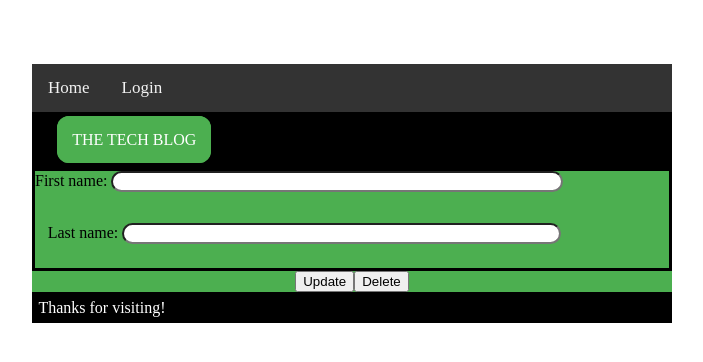
After one commit to Manjula85/CMS-blog-Manjula, a Node server app: template views/dash-edit-del.handlebars in a window 1280 px wide. The commit adds this page. Shown: the top 362 px of the page, without its empty margins (288-991 px from the left). Run offline with Node 20, Linux system fonts and the light colour scheme; the template is opened without the code that fills it, so the values that code supplies are empty; some libraries are stand-ins or nearby versions.

Commit message:
getting the link to work still

```diff
--- /dev/null
+++ b/views/dash-edit-del.handlebars
@@ -0,0 +1,21 @@
+<section style="background-color: #4CAF50;">
+
+    <div style="border: 3px solid black;">
+        <header>
+            <label for="fname">First name:</label>
+            <input type="text" id="fname" name="fname"><br><br>
+        </header>
+        <section style="margin: 2% 1% 1% 2%;">
+            <label for="lname">Last name:</label>
+            <input type="text" id="lname" name="lname"><br><br>
+        </section>
+    </div>
+
+    {{!-- All for the New button --}}
+    <div class="addNewPost">
+        <button type="button">Update</button>
+        <button type="button">Delete</button>
+    </div>
+</section>
+<script>
+</script>
--- a/views/dashboard.handlebars
+++ b/views/dashboard.handlebars
@@ -10,9 +10,8 @@
     {{/each}}
 
     {{!-- All for the New button --}}
-    <div style="height: 50%;"></div>
     <div class="addNewPost">
-        <button type="submit" onclick="alert('Move to /dashboard/edit-del page for that post');">
+        <button type="submit" onclick="alert('Move to /dashboard/dash-edit-del page for that post');">
             + New Post +
         </button>
     </div>
@@ -20,6 +19,6 @@
 <script>
     var idTag = function(id){
         console.log("it's id is "+ id);
-        document.location.replace('/');
+        document.location.replace('/dashboard/'+id);
     }
 </script>
```
Also changed, not shown: controllers/dashboard-routes.js (+43 -19 lines), views/edit-del.handlebars (deleted).
